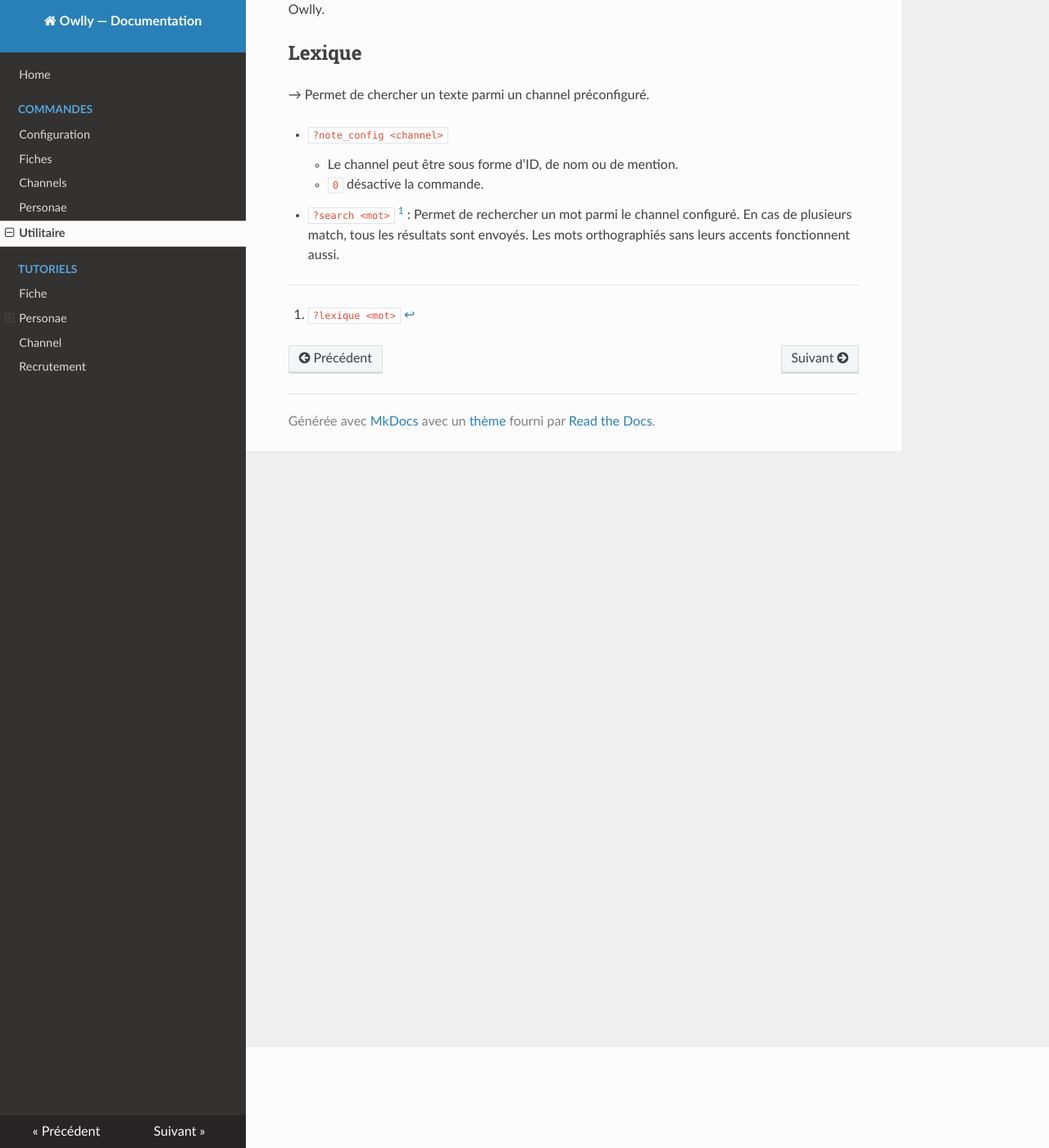
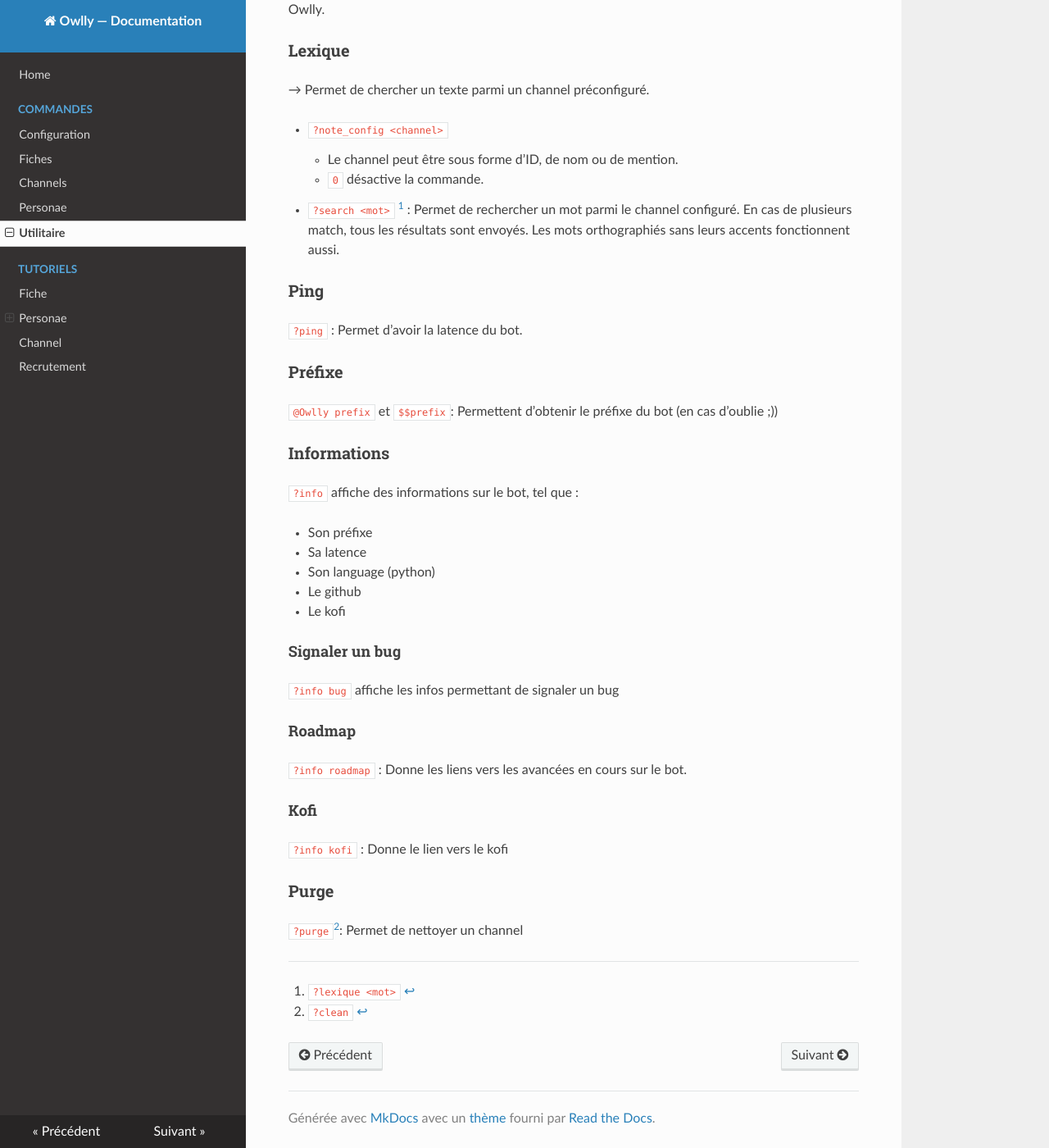
Before and after one commit to OwllyBot/Docs, an MkDocs documentation site: the page built from docs/commands/utilitaire.md, in a window 1280 px wide and 1400 px high, scrolled down 123 px. Shown: the whole window at 82% size. Built offline with MkDocs 1.6.1, drawn with Linux system fonts in a browser that asks for light colours; nearby versions of some CDN libraries.

Commit message:
📝 Add all commands in docs

```diff
--- a/docs/commands/utilitaire.md
+++ b/docs/commands/utilitaire.md
@@ -1,6 +1,6 @@
 Les utilitaires sont une série de commandes permettant de débug et d’obtenir des informations sur Owlly.
 
-# Lexique
+## Lexique
 
 → Permet de chercher un texte parmi un channel préconfiguré.
 
@@ -9,4 +9,33 @@ Les utilitaires sont une série de commandes permettant de débug et d’obtenir
     - `0` désactive la commande.
 - `?search <mot>` [^alias] : Permet de rechercher un mot parmi le channel configuré. En cas de plusieurs match, tous les résultats sont envoyés. Les mots orthographiés sans leurs accents fonctionnent aussi.
 
+## Ping
+`?ping` : Permet d’avoir la latence du bot.
+
+## Préfixe
+`@Owlly prefix` et `$$prefix`: Permettent d’obtenir le préfixe du bot (en cas d’oublie ;))
+
+## Informations
+`?info` affiche des informations sur le bot, tel que :
+
+- Son préfixe
+- Sa latence
+- Son language (python)
+- Le github
+- Le kofi
+
+
+### Signaler un bug
+`?info bug` affiche les infos permettant de signaler un bug
+
+### Roadmap
+`?info roadmap` : Donne les liens vers les avancées en cours sur le bot.
+
+### Kofi
+`?info kofi` : Donne le lien vers le kofi
+
+## Purge
+`?purge`[^purge]: Permet de nettoyer un channel
+
 [^alias]: `?lexique <mot>`
+[^purge]: `?clean`
```
Also changed, not shown: docs/commands/admin.md (+3 -3 lines), docs/commands/chan.md (+29 -0 lines), docs/commands/fiches.md (+47 -0 lines), docs/commands/personae.md (+64 -0 lines), docs/index.md (+1 -1 lines), docs/tuto/chan.md (+3 -0 lines), docs/src/Pasted image 20210822193431.png (deleted), 1 other file.
